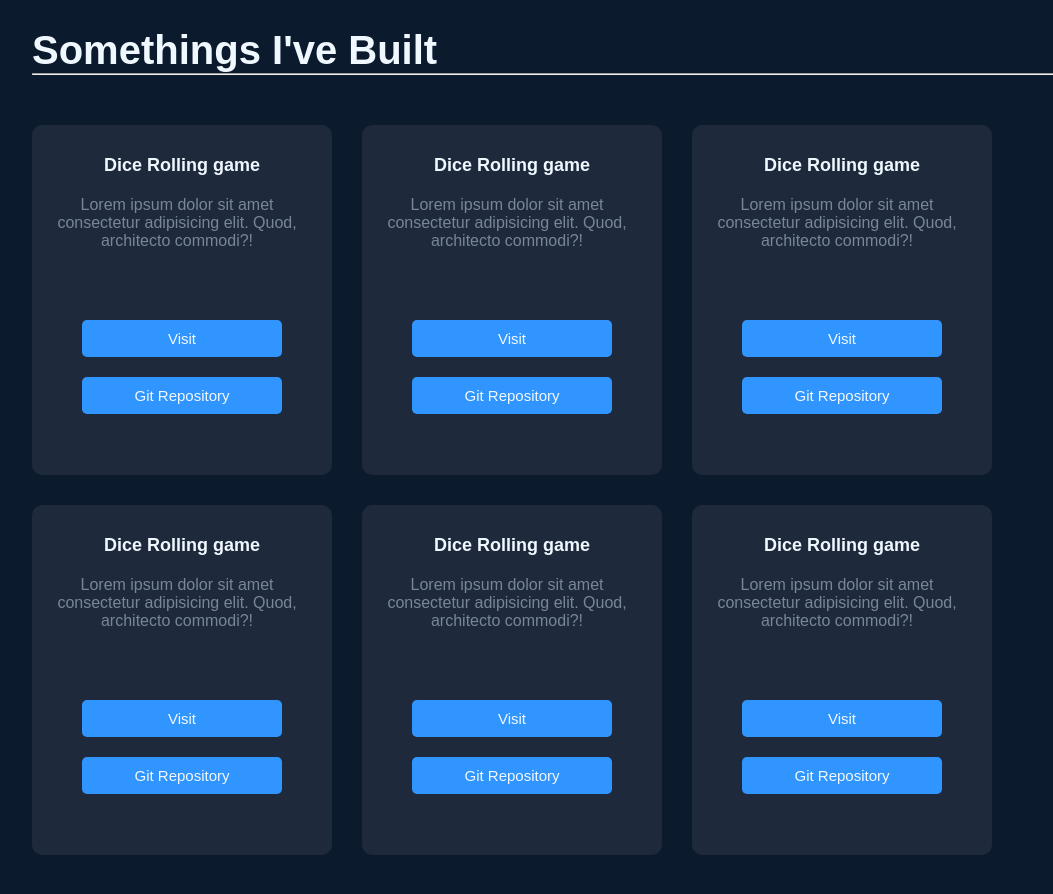
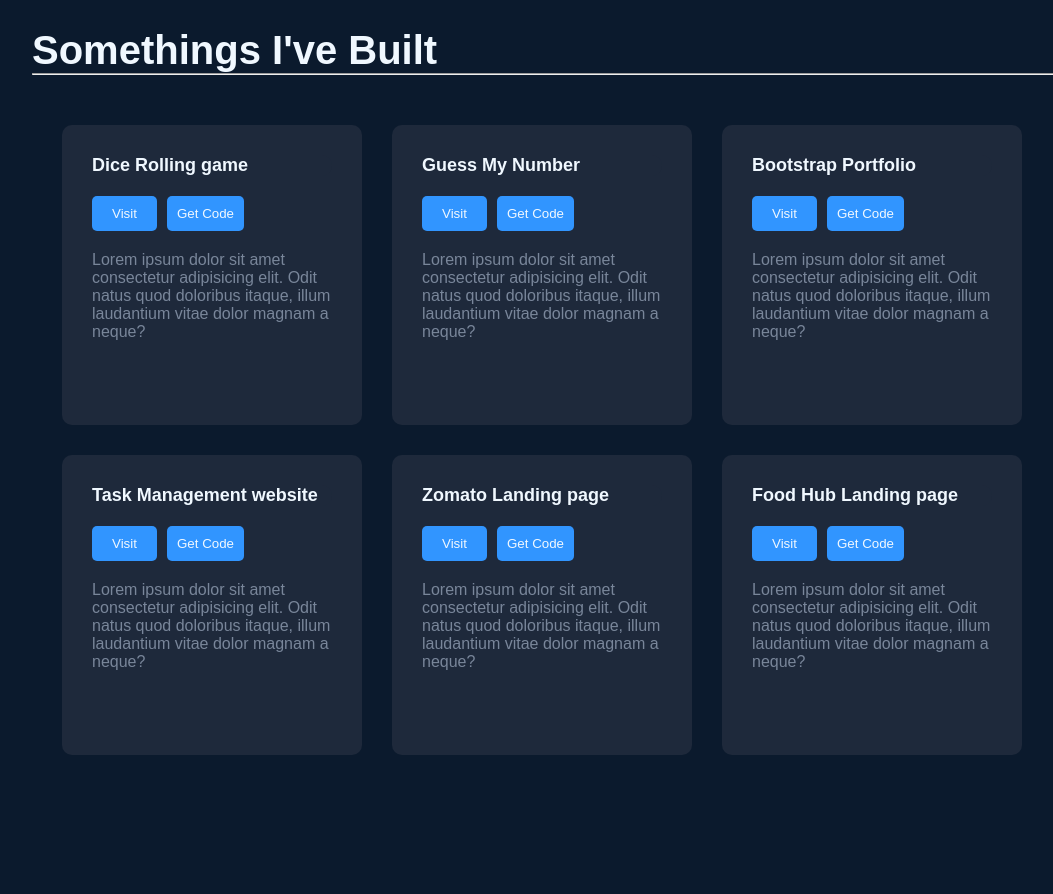
Before and after one commit to Praveenraj002/Real-portfolio, a plain HTML site: page index.html in a window 1280 px wide. Shown: the part 1100-1994 px from the top of the page, without its empty margins (68-1121 px from the left). Drawn offline with Linux system fonts and the light colour scheme; a web font is replaced by a local one.

Commit message:
Completed Project Cards

```diff
--- a/index.html
+++ b/index.html
@@ -74,7 +74,7 @@
       </div>
       <div class="about-section">
         <div class="about-content">
-          <p class="grey">Hello! My name is <span class="blue">Praveen Raj</span> and I enjoy creating things that live on the internet.My interest in <span class="blue">web development</span> started back in 2020 when I decided to do something in pandemic lock-down.</p><br>
+          <p class="grey">Hello! My name is <span class="blue">Praveen Raj</span> and I enjoy creating things that live on the internet. My interest in <span class="blue">web development</span> started back in 2020 when I decided to do something in pandemic lock-down.</p><br>
           <p class="grey">Fast forward to today, I've worked as a front-end development Intern at <span class="blue"><a class="blue" href="https://www.devtown.in/">Devtown</a></span> & <span><a class="blue" href="https://www.techsnap.in/">Techsnap</a></span> and learned variety of web designing skills, tools and technologies. Here are a few technologies I’ve been working with recently :</p>
         </div>
         <div class="about-image">
@@ -104,64 +104,76 @@
     <div class="project-cards">
       <!-- PROJECT #1 -->
       <div class="project-card">
+      <div class="project-container">
           <div class="project-title">Dice Rolling game</div>
-        <div class="project-description">Lorem ipsum dolor sit amet consectetur adipisicing elit. Quod, architecto commodi?!</div>
           <div class="project-btns">
-        <button class="visit-btn pro-btns">Visit</button>
-        <button class="git-repo-btn pro-btns">Git Repository</button>
+            <a class="a-project" href="https://dice-game-100.vercel.app/"><button class="visit project-buttons">Visit</button></a>
+            <a class="a-project" href="https://github.com/Praveenraj002/Dice-game"><button class="repo project-buttons">Get Code</button></a>
+          </div>
+            <div class="project-description">Lorem ipsum dolor sit amet consectetur adipisicing elit. Odit natus quod doloribus itaque, illum laudantium vitae dolor magnam a neque?</div>
       </div>
       </div>
 
-            <!-- PROJECT #1 -->
+            <!-- PROJECT #2 -->
       <div class="project-card">
-        <div class="project-title">Dice Rolling game</div>
-        <div class="project-description">Lorem ipsum dolor sit amet consectetur adipisicing elit. Quod, architecto commodi?!</div>
+      <div class="project-container">
+          <div class="project-title">Guess My Number</div>
           <div class="project-btns">
-        <button class="visit-btn pro-btns">Visit</button>
-        <button class="git-repo-btn pro-btns">Git Repository</button>
+            <a class="a-project" href="https://guess-my-number-vert.vercel.app/"><button class="visit project-buttons">Visit</button></a>
+            <a class="a-project" href="https://github.com/Praveenraj002/guess-my-number"><button class="repo project-buttons">Get Code</button></a>
+          </div>
+            <div class="project-description">Lorem ipsum dolor sit amet consectetur adipisicing elit. Odit natus quod doloribus itaque, illum laudantium vitae dolor magnam a neque?</div>
       </div>
       </div>
 
-                  <!-- PROJECT #1 -->
+            <!-- PROJECT #3 -->
       <div class="project-card">
-        <div class="project-title">Dice Rolling game</div>
-        <div class="project-description">Lorem ipsum dolor sit amet consectetur adipisicing elit. Quod, architecto commodi?!</div>
+      <div class="project-container">
+          <div class="project-title">Bootstrap Portfolio</div>
           <div class="project-btns">
-        <button class="visit-btn pro-btns">Visit</button>
-        <button class="git-repo-btn pro-btns">Git Repository</button>
+            <a class="a-project" href="https://bootstrap-portfolio-blond.vercel.app/"><button class="visit project-buttons">Visit</button></a>
+            <a class="a-project" href="https://github.com/Praveenraj002/bootstrap-portfolio"><button class="repo project-buttons">Get Code</button></a>
+          </div>
+            <div class="project-description">Lorem ipsum dolor sit amet consectetur adipisicing elit. Odit natus quod doloribus itaque, illum laudantium vitae dolor magnam a neque?</div>
       </div>
       </div>
 
-                        <!-- PROJECT #1 -->
+            <!-- PROJECT #4 -->
       <div class="project-card">
-        <div class="project-title">Dice Rolling game</div>
-        <div class="project-description">Lorem ipsum dolor sit amet consectetur adipisicing elit. Quod, architecto commodi?!</div>
+      <div class="project-container">
+          <div class="project-title">Task Management website</div>
           <div class="project-btns">
-        <button class="visit-btn pro-btns">Visit</button>
-        <button class="git-repo-btn pro-btns">Git Repository</button>
+            <a class="a-project" href="https://tasky-blond.vercel.app/"><button class="visit project-buttons">Visit</button></a>
+            <a class="a-project" href="https://github.com/Praveenraj002/Tasky"><button class="repo project-buttons">Get Code</button></a>
+          </div>
+            <div class="project-description">Lorem ipsum dolor sit amet consectetur adipisicing elit. Odit natus quod doloribus itaque, illum laudantium vitae dolor magnam a neque?</div>
       </div>
       </div>
 
-                        <!-- PROJECT #1 -->
+            <!-- PROJECT #5 -->
       <div class="project-card">
-        <div class="project-title">Dice Rolling game</div>
-        <div class="project-description">Lorem ipsum dolor sit amet consectetur adipisicing elit. Quod, architecto commodi?!</div>
+      <div class="project-container">
+          <div class="project-title">Zomato Landing page</div>
           <div class="project-btns">
-        <button class="visit-btn pro-btns">Visit</button>
-        <button class="git-repo-btn pro-btns">Git Repository</button>
+            <a class="a-project" href="https://zomato-landing-page-sandy.vercel.app/"><button class="visit project-buttons">Visit</button></a>
+            <a class="a-project" href="https://github.com/Praveenraj002/Zomato-Landing-Page"><button class="repo project-buttons">Get Code</button></a>
+          </div>
+            <div class="project-description">Lorem ipsum dolor sit amet consectetur adipisicing elit. Odit natus quod doloribus itaque, illum laudantium vitae dolor magnam a neque?</div>
       </div>
       </div>
 
-
-                            <!-- PROJECT #1 -->
+            <!-- PROJECT #6 -->
       <div class="project-card">
-        <div class="project-title">Dice Rolling game</div>
-        <div class="project-description">Lorem ipsum dolor sit amet consectetur adipisicing elit. Quod, architecto commodi?!</div>
+      <div class="project-container">
+          <div class="project-title">Food Hub Landing page</div>
           <div class="project-btns">
-        <button class="visit-btn pro-btns">Visit</button>
-        <button class="git-repo-btn pro-btns">Git Repository</button>
+            <a class="a-project" href="https://food-hub-one.vercel.app/"><button class="visit project-buttons">Visit</button></a>
+            <a class="a-project" href="https://github.com/Praveenraj002/Food_hub"><button class="repo project-buttons">Get Code</button></a>
+          </div>
+            <div class="project-description">Lorem ipsum dolor sit amet consectetur adipisicing elit. Odit natus quod doloribus itaque, illum laudantium vitae dolor magnam a neque?</div>
       </div>
       </div>
+
 
     </div>
     </section>
--- a/style.css
+++ b/style.css
@@ -166,12 +166,16 @@ a {
   color: aliceblue;
   text-align: center;
   background: #1e293b;
+  transition: all;
+  transition-duration: 0.3s;
+  transition-timing-function: linear;
 }
 
 .circle:hover {
-  border: 2px solid #79869a;
   cursor: pointer;
-  color: #3195ff;
+  color: #0b1a2d;
+  background-color: #3195ff;
+  transform: translateY(-0.5em);
 }
 
 .project-heading {
@@ -187,71 +191,81 @@ a {
   flex-direction: row;
   gap: 30px;
   flex-wrap: wrap;
+  margin-left: 30px;
 }
 
 .project-card {
   width: 300px;
-  height: 350px;
+  height: 300px;
   background-color: #1e293b;
   border-radius: 10px;
+  transition: all;
+  transition-duration: 0.3s;
+  transition-timing-function: linear;
 }
 
 .project-card:hover {
-  box-shadow: 3px 3px 2px 2px #091525;
+  transform: translateY(-0.5em);
   cursor: pointer;
+}
+
+.project-container {
+  margin: 30px;
+  background-color: #1e293b;
 }
 
 .project-title {
   border-radius: 10px;
   background-color: #1e293b;
   color: aliceblue;
-  font-weight: 700;
+  font-weight: 600;
   font-size: 18px;
-  text-align: center;
-  margin-top: 30px;
-  margin-left: 20px;
-  margin-right: 20px;
+  text-align: start;
+}
+
+.project-title:hover {
+  color: #3195ff;
+  cursor: pointer;
 }
 
 .project-description {
-  text-align: center;
+  text-align: start;
   background-color: #1e293b;
-  margin-left: 20px;
   margin-top: 20px;
   color: #79869a;
   font-weight: 500;
-  margin-right: 30px;
 }
 
 .project-btns {
+  background-color: #1e293b;
   display: flex;
-  flex-direction: column;
-  justify-content: flex-start;
-  margin-top: 500px;
+  flex-direction: row;
   gap: 10px;
-  margin: 50px;
-  background-color: #1e293b;
+  margin-top: 20px;
 }
 
-.pro-btns {
+.project-buttons {
+  background-color: #3195ff;
   color: aliceblue;
-  background-color: #3195ff;
   border: none;
-  cursor: pointer;
   padding: 10px;
   border-radius: 5px;
-  margin-top: 10px;
   font-weight: 500;
-  font-size: 15px;
 }
 
-.pro-btns:hover{
+.project-buttons:hover {
   background-color: transparent;
-  border: 2px solid aliceblue;
+  border: solid 2px aliceblue;
+  cursor: pointer;
 }
 
-.visit-btn {
-  margin-top: 20px;
+.visit {
+  padding-right: 20px;
+  padding-left: 20px;
+}
+
+.a-project {
+  background-color: #1e293b;
 }
 
 .garbage {
```
Lines whose indentation alone changed are shown as unchanged.
